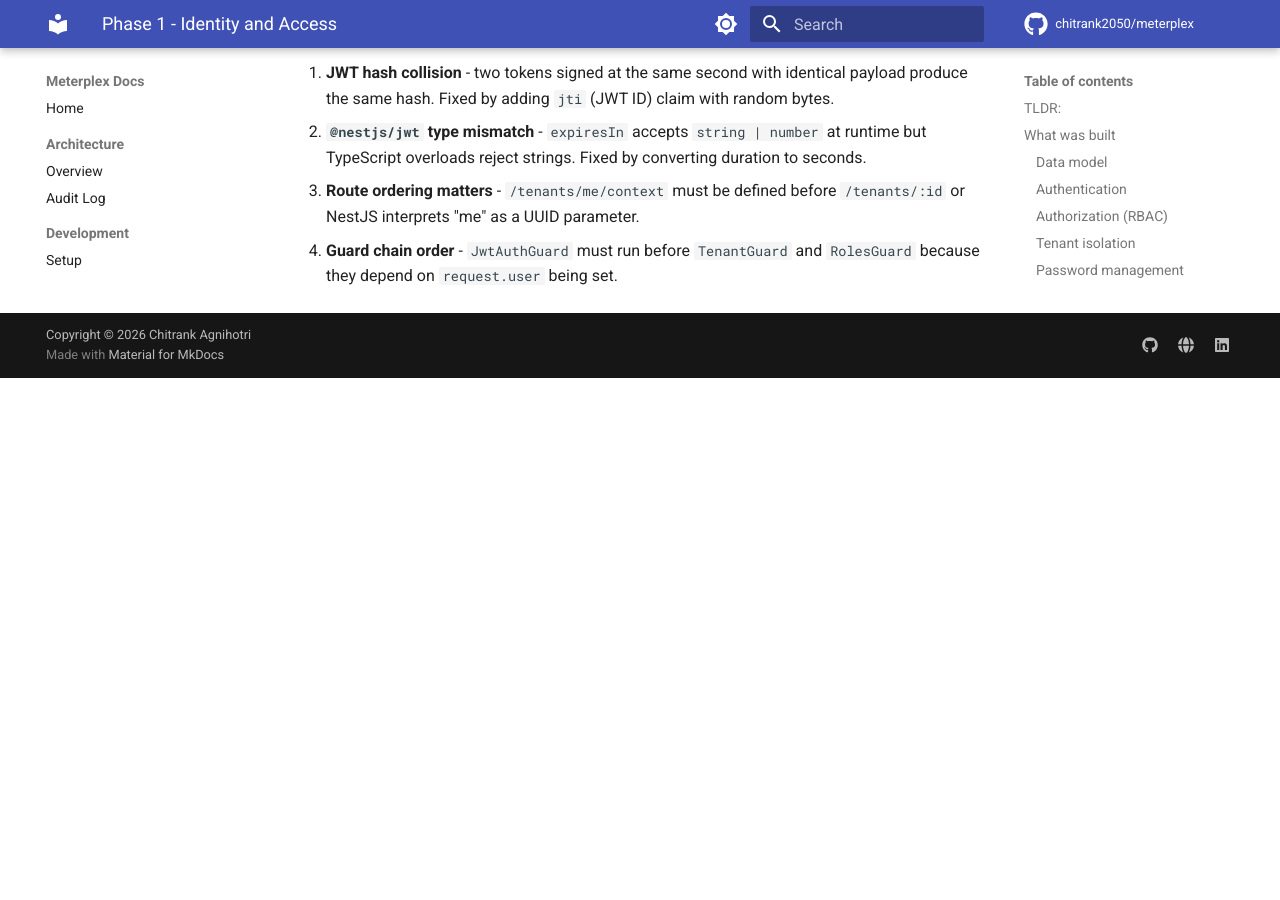
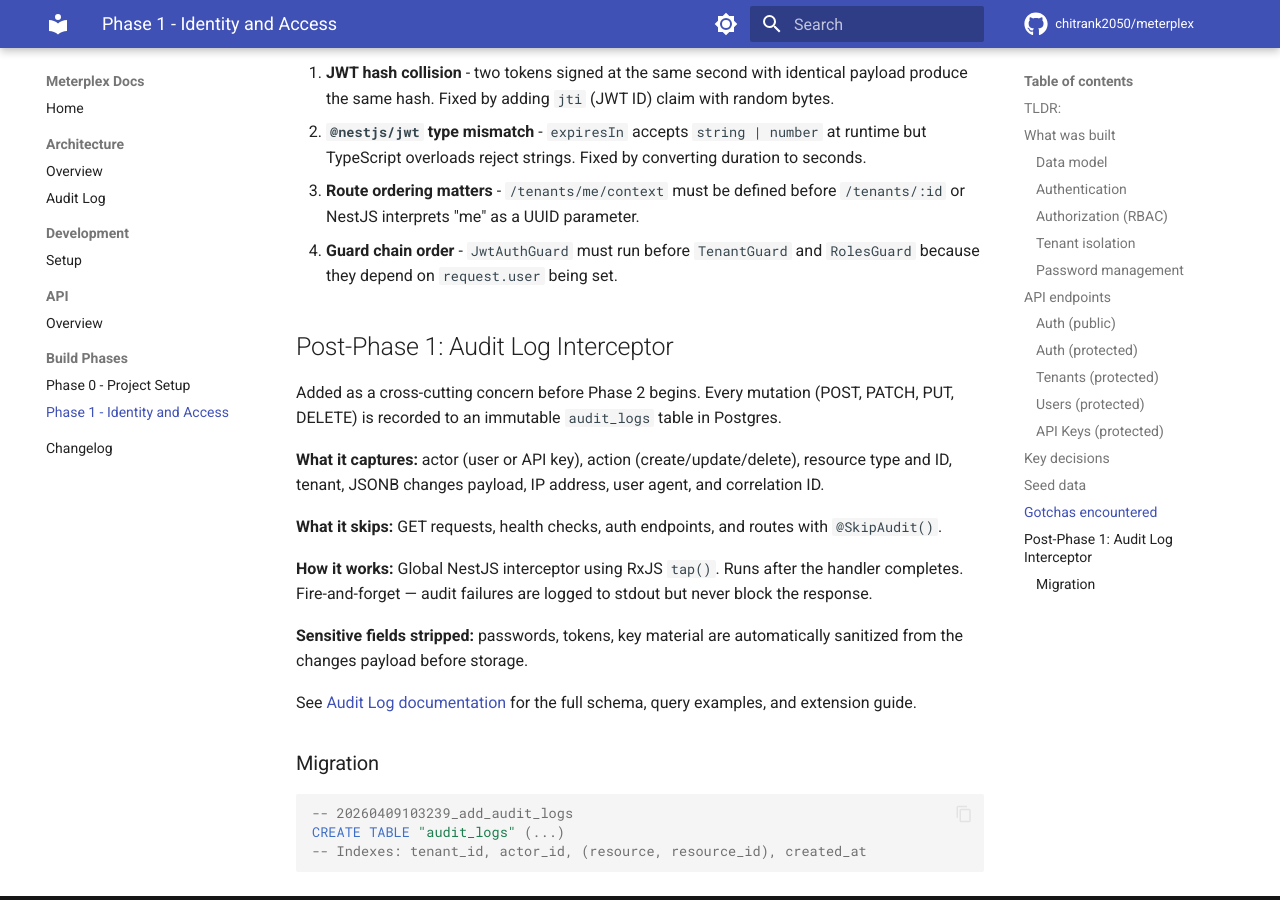
Before and after one commit to chitrank2050/meterplex, an MkDocs documentation site: the page built from docs/phases/phase-1.md, in a window 1280 px wide and 900 px high, scrolled down 5987 px. Built offline with MkDocs 1.6.1 and Material for MkDocs 9.7.7, drawn with Linux system fonts in a browser that asks for light colours; comment, search, counter and statistics services are not loaded; before the commit the page ends 6365 px from its top, so only the background shows below that.

Commit message:
feat: add audit log interceptor documentation and phase 1 summary updates

````diff
--- a/docs/phases/phase-1.md
+++ b/docs/phases/phase-1.md
@@ -150,3 +150,25 @@
 2. **`@nestjs/jwt` type mismatch** - `expiresIn` accepts `string | number` at runtime but TypeScript overloads reject strings. Fixed by converting duration to seconds.
 3. **Route ordering matters** - `/tenants/me/context` must be defined before `/tenants/:id` or NestJS interprets "me" as a UUID parameter.
 4. **Guard chain order** - `JwtAuthGuard` must run before `TenantGuard` and `RolesGuard` because they depend on `request.user` being set.
+
+## Post-Phase 1: Audit Log Interceptor
+
+Added as a cross-cutting concern before Phase 2 begins. Every mutation (POST, PATCH, PUT, DELETE) is recorded to an immutable `audit_logs` table in Postgres.
+
+**What it captures:** actor (user or API key), action (create/update/delete), resource type and ID, tenant, JSONB changes payload, IP address, user agent, and correlation ID.
+
+**What it skips:** GET requests, health checks, auth endpoints, and routes with `@SkipAudit()`.
+
+**How it works:** Global NestJS interceptor using RxJS `tap()`. Runs after the handler completes. Fire-and-forget — audit failures are logged to stdout but never block the response.
+
+**Sensitive fields stripped:** passwords, tokens, key material are automatically sanitized from the changes payload before storage.
+
+See [Audit Log documentation](../architecture/audit-log.md) for the full schema, query examples, and extension guide.
+
+### Migration
+
+```sql
+-- 20260409103239_add_audit_logs
+CREATE TABLE "audit_logs" (...)
+-- Indexes: tenant_id, actor_id, (resource, resource_id), created_at
+```
````
Also changed, not shown: README.md (+1 -1 lines).
